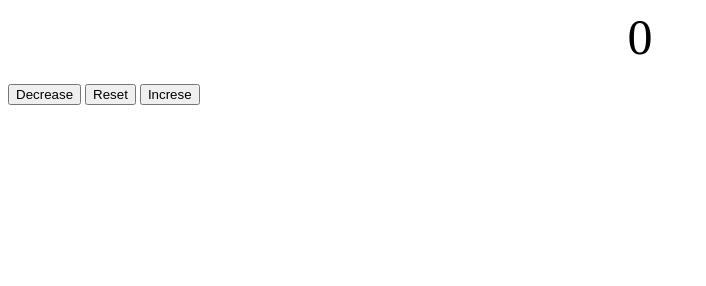
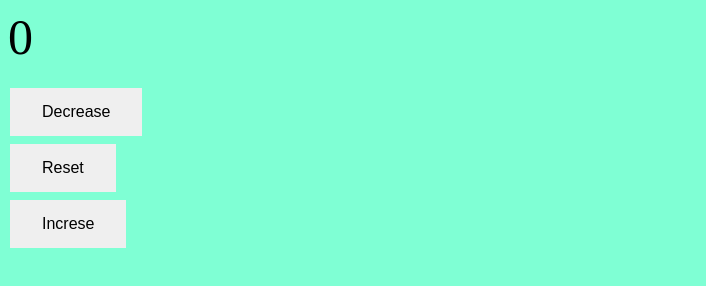
Before and after one commit to Digz4400/Simple-Counter, a plain HTML site: page index.html in a window 1280 px wide. Shown: the whole page, without its empty margins (0-706 px from the left). Drawn offline with Linux system fonts and the light colour scheme.

Commit message:
13092023_1849
13092023_1849

```diff
--- a/index.html
+++ b/index.html
@@ -7,10 +7,10 @@
             <title>Document</title>
             <link rel="stylesheet" href="style.css">
         </head>
-    <body>
+    <body style="background-color: aquamarine;">
         <label id="Counter"></label><br>
-        <button type="button" id="Decrease">Decrease</button>
-        <button type="button" id="Reset">Reset</button>
+        <button type="button" id="Decrease">Decrease</button><br>
+        <button type="button" id="Reset">Reset</button><br>
         <button type="button" id="Increse">Increse</button>
         <script src="index.js"></script>
     </body>
--- a/style.css
+++ b/style.css
@@ -1,5 +1,46 @@
 #Counter{
     display: block;
-    text-align: center;
     font-size: 50px;
 }
+#Decrease{
+    display: block;
+    justify-content: center;
+    align-items: center;
+    border: none;
+    color: black;
+    padding: 15px 32px;
+    text-align: center;
+    text-decoration: none;
+    display: inline-block;
+    font-size: 16px;
+    margin: 4px 2px;
+    cursor: pointer;
+}
+#Reset{
+    display: flex;
+    justify-content: center;
+    align-items: center;
+    border: none;
+    color: black;
+    padding: 15px 32px;
+    text-align: center;
+    text-decoration: none;
+    display: inline-block;
+    font-size: 16px;
+    margin: 4px 2px;
+    cursor: pointer;
+}
+#Increse{
+    display: flex;
+    justify-content: center;
+    align-items: center;
+    border: none;
+    color: black;
+    padding: 15px 32px;
+    text-align: center;
+    text-decoration: none;
+    display: inline-block;
+    font-size: 16px;
+    margin: 4px 2px;
+    cursor: pointer;
+}
```
